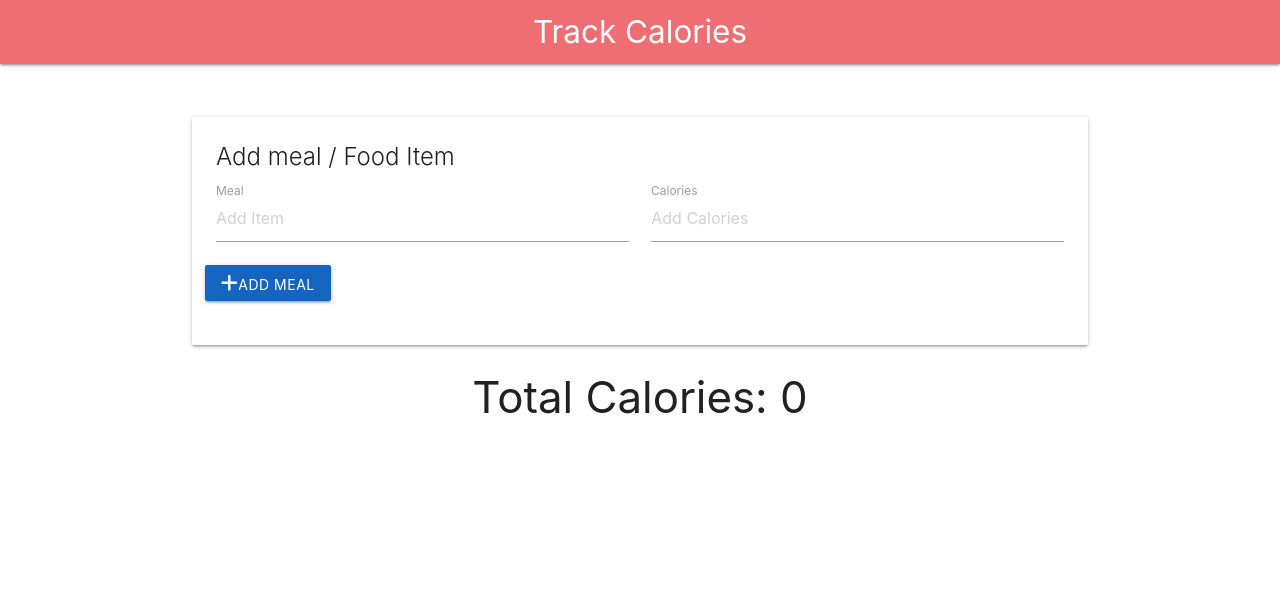
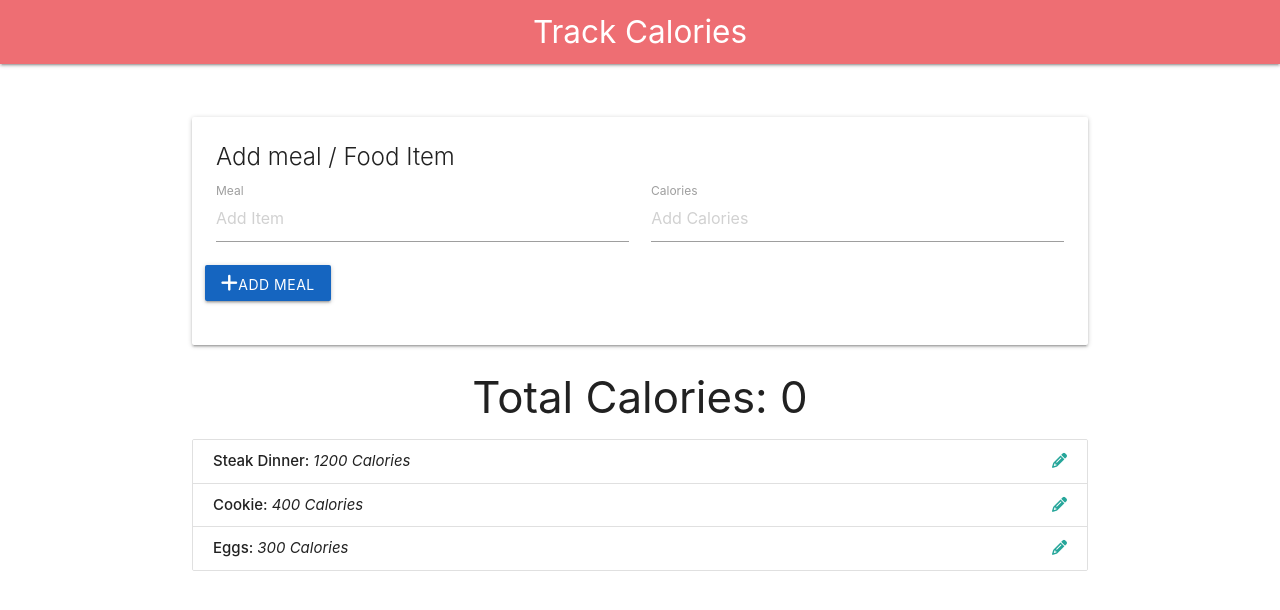
Before and after one commit to LiisNormann/calory_tracker, a plain HTML site: page index.html in a window 1280 px wide. Drawn offline with nearby package versions, Linux system fonts and the light colour scheme.

Commit message:
Populated data structure items to list

```diff
--- a/app.js
+++ b/app.js
@@ -21,6 +21,10 @@ const ItemCtrl = (function() {
 
     //makes data public, otherwise it won't be displayed
     return {
+        //makes item elements public
+        getItems: function() {
+            return data.items
+        },
         logData: function() {
             return data
         }
@@ -29,7 +33,25 @@ const ItemCtrl = (function() {
 
 //UI Controller
 const UICtrl = (function() {
+    return {
+        populateItemList: function(items) {
+            //create html content
+            let html = '';
 
+            //parse data and create list items html
+            items.forEach(function(item) {
+                html += `<li class="collection-item" id="item-${item.id}">
+                <strong>${item.name}: </strong> <em>${item.calories} Calories</em>
+                <a href="#" class="secondary-content">
+                    <i class="fas fa-pencil-alt"></i>
+                </a>
+                </li>`
+            });
+
+            //insert list items
+            document.querySelector("#item-list").innerHTML = html;
+        }
+    }
 })();
 
 //App Controller (responsible for the app startup)
@@ -37,7 +59,10 @@ const App = (function(ItemCtrl, UICtrl) {
     //to make the info public
     return {
         init: function() {
-            console.log('Initializing App')
+            //fetch items from data structure
+            const items = ItemCtrl.getItems();
+            //populate items list
+            UICtrl.populateItemList(items);
         }
     }
 })(ItemCtrl, UICtrl);
--- a/index.html
+++ b/index.html
@@ -45,10 +45,14 @@
         </form>
       </div>
     </div>
-  </div>
+
 
   <!-- Calorie count -->
   <h3 class="center-align">Total Calories: <span class="total-calories">0</span></h3>
+
+  <!-- Item List -->
+  <ul id="item-list" class="collection"></ul>
+  </div>
 
   <!-- Compiled and minified JavaScript -->
   <script src="https://cdnjs.cloudflare.com/ajax/libs/materialize/1.0.0/js/materialize.min.js"></script>
```
